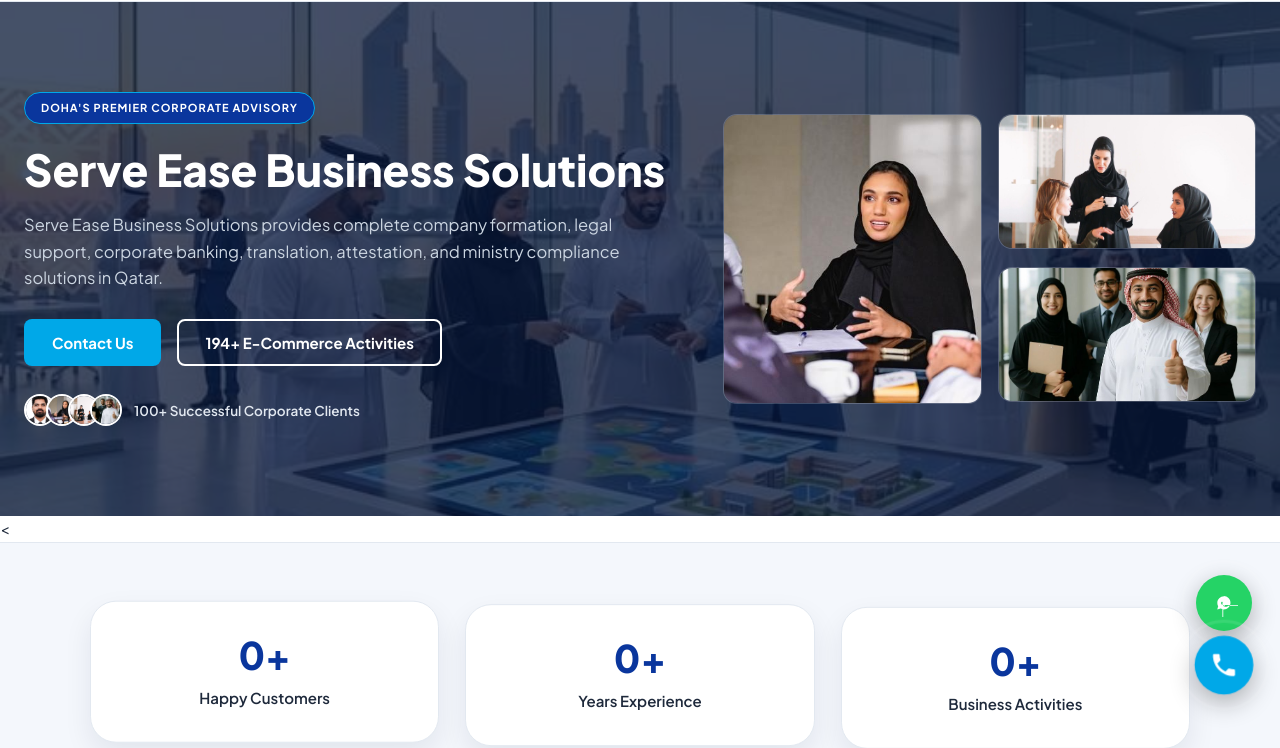
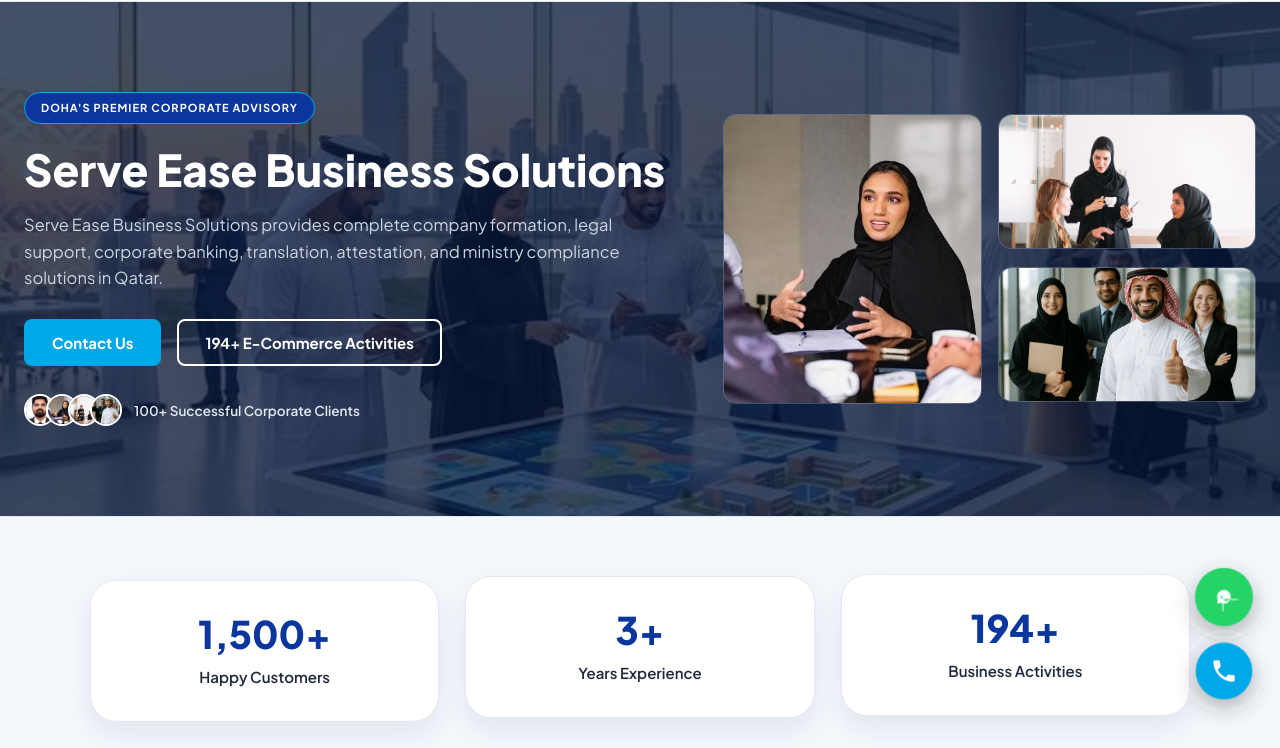
Before and after one commit to serveease/serveease, a plain HTML site: page index.html in a window 1280 px wide. Shown: the part 71-819 px from the top of the page. Drawn offline with Linux system fonts and the light colour scheme.

Commit message:
Update index.html

```diff
--- a/index.html
+++ b/index.html
@@ -1172,7 +1172,7 @@
         </div>
     </div>
 </section>
-<<!-- Experience & Clients Counter Section with Curve & Floating Animation -->
+<!-- Experience & Clients Counter Section (Self-Contained & Guaranteed Count-Up) -->
 <style>
     @keyframes floatCard {
         0%, 100% {
@@ -1234,6 +1234,58 @@
 
     </div>
 </section>
+
+<script>
+(function() {
+    let hasAnimated = false;
+
+    function startStatsCountUp() {
+        if (hasAnimated) return;
+        const counters = document.querySelectorAll("#stats-section .count-up");
+        if (!counters.length) return;
+        hasAnimated = true;
+
+        counters.forEach(counter => {
+            const target = parseInt(counter.getAttribute("data-target"), 10) || 0;
+            const duration = 1800;
+            const startTime = performance.now();
+
+            function update(now) {
+                const elapsed = now - startTime;
+                const progress = Math.min(elapsed / duration, 1);
+                const eased = 1 - Math.pow(1 - progress, 3);
+                const currentVal = Math.floor(eased * target);
+
+                counter.textContent = currentVal.toLocaleString();
+
+                if (progress < 1) {
+                    requestAnimationFrame(update);
+                } else {
+                    counter.textContent = target.toLocaleString();
+                }
+            }
+
+            requestAnimationFrame(update);
+        });
+    }
+
+    function checkAndTrigger() {
+        const sec = document.getElementById("stats-section");
+        if (!sec || hasAnimated) return;
+        const rect = sec.getBoundingClientRect();
+        if (rect.top < window.innerHeight * 0.95 && rect.bottom > 0) {
+            startStatsCountUp();
+        }
+    }
+
+    window.addEventListener("scroll", checkAndTrigger, { passive: true });
+    window.addEventListener("load", () => {
+        checkAndTrigger();
+        setTimeout(checkAndTrigger, 400);
+    });
+    setTimeout(checkAndTrigger, 600);
+})();
+</script>
         <!-- Who We Are -->
         <section class="container">
             <div class="split-grid">
```
